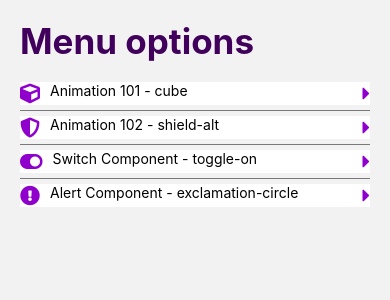
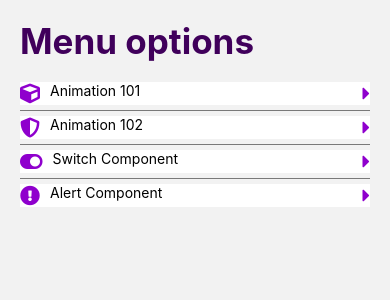
Before and after one commit to juliflorezg/React-native-udemy-12, a React Native app: screen /HomeScreen in a window 390 px wide. Shown: the top 300 px of the page. Built offline with nearby package versions, Linux system fonts and the light colour scheme.

Commit message:
remove icon from menu item

```diff
--- a/src/components/FlatListMenuItem.tsx
+++ b/src/components/FlatListMenuItem.tsx
@@ -21,9 +21,7 @@ export const FlatListMenuItem = ({menuItem}: Props) => {
       onPress={() => navigate(menuItem.component as keyof RootStackParams)}>
       <View style={styles.container}>
         <Icon name={menuItem.icon} color="#8f00cd" size={20} />
-        <Text style={styles.itemText}>
-          {menuItem.name} - {menuItem.icon}
-        </Text>
+        <Text style={styles.itemText}>{menuItem.name}</Text>
         <Icon
           name="caret-right"
           size={20}
```
